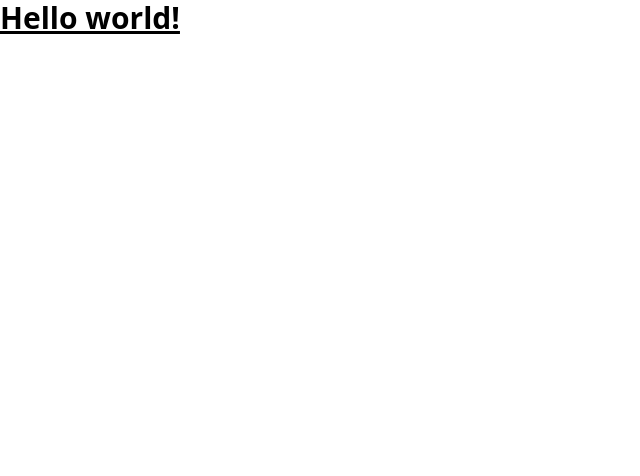
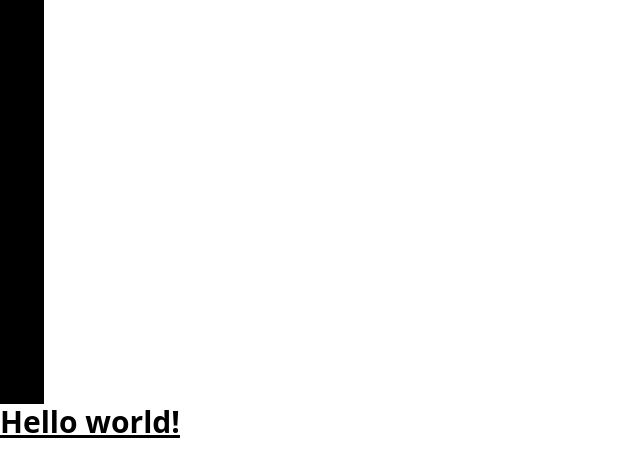
Before and after one commit to LeMunter/kodkoll, a website: page index.html in a window 1280 px wide. Shown: the whole page, without its empty margins (0-640 px from the left). Drawn offline with nearby package versions, Linux system fonts and the light colour scheme.

Commit message:
first commit

```diff
--- a/index.html
+++ b/index.html
@@ -6,6 +6,7 @@
   <script src="https://cdn.tailwindcss.com"></script>
 </head>
 <body>
+  <div class="w-11 h-[404px] bg-black"></div>
   <h1 class="text-3xl font-bold underline">
     Hello world!
   </h1>
```
Also changed, not shown: 1 other file.
